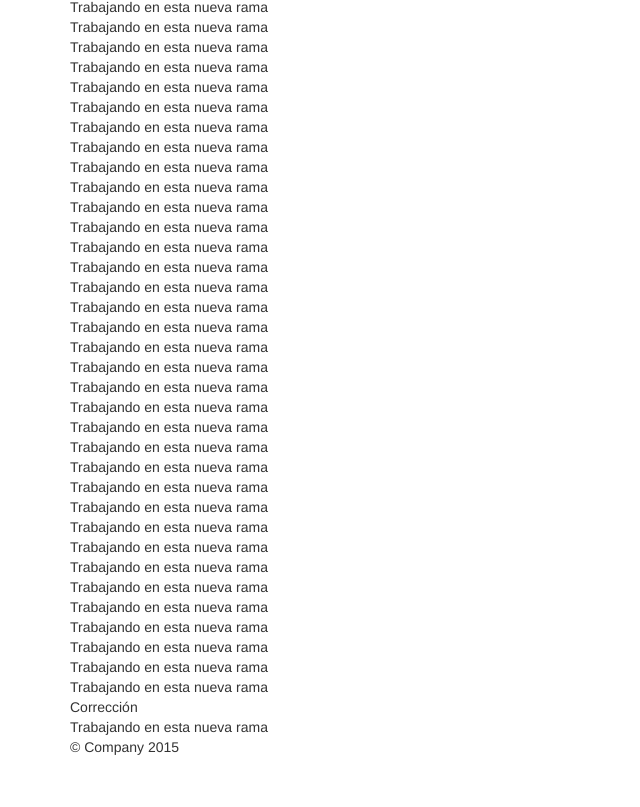
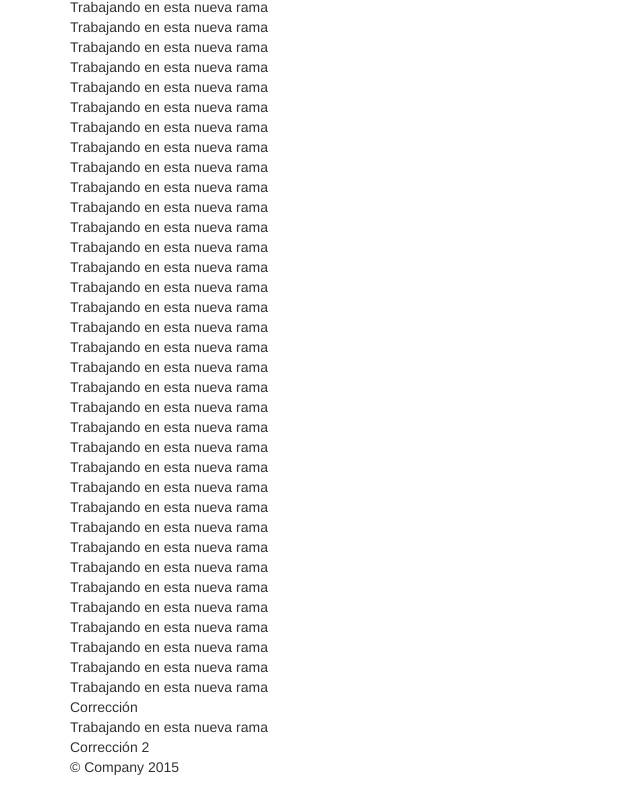
Before and after one commit to theoxt/prueba, a plain HTML site: page index.html in a window 1280 px wide. Shown: the part 1552-2359 px from the top of the page, without its empty margins (0-640 px from the left). Drawn offline with nearby package versions, Linux system fonts and the light colour scheme.

Commit message:
Correccion 2 añadida

```diff
--- a/index.html
+++ b/index.html
@@ -163,6 +163,7 @@
       <div>Trabajando en esta nueva rama</div>
       <div>Corrección</div>
       <div>Trabajando en esta nueva rama</div>
+      <div>Corrección 2</div>
       <footer>
         <p>&copy; Company 2015</p>
       </footer>
```
